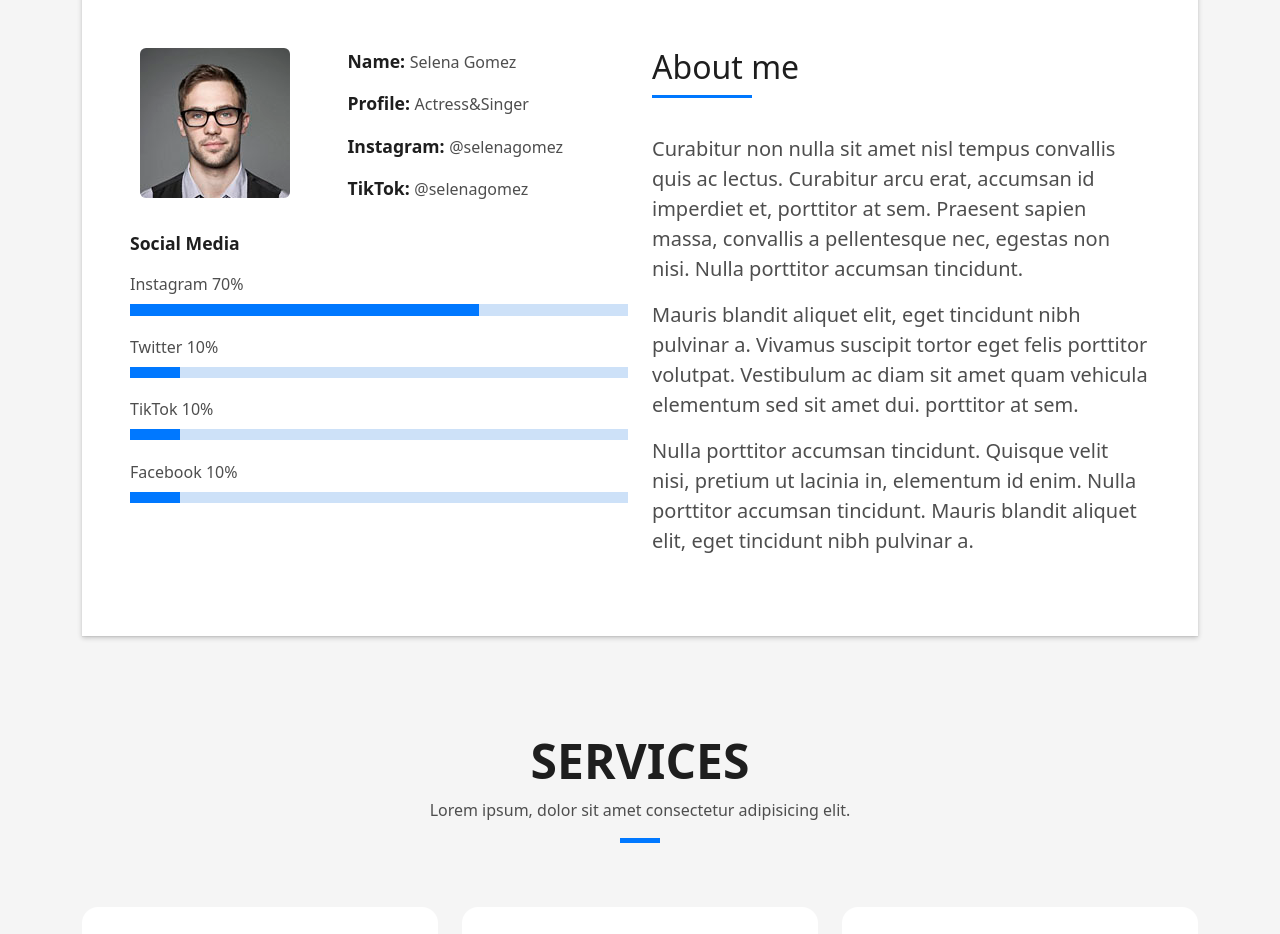
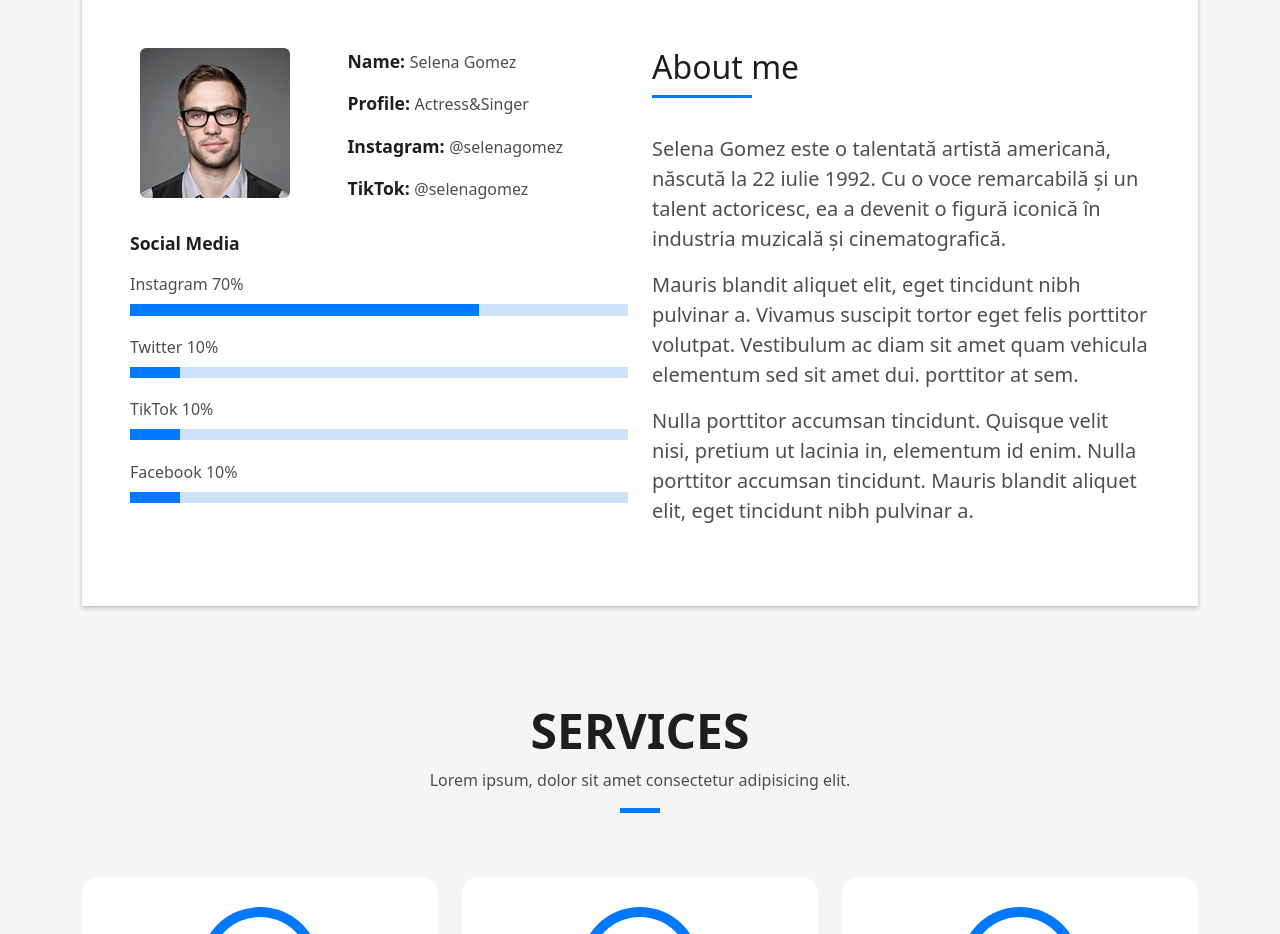
Before and after one commit to NedelcuCarmen/NedelcuCarmen.github.io, a plain HTML site: page index.html in a window 1280 px wide. Shown: the part 880-1814 px from the top of the page. Drawn offline with Linux system fonts and the light colour scheme.

Commit message:
Update index.html

```diff
--- a/index.html
+++ b/index.html
@@ -133,10 +133,7 @@
                       </h5>
                     </div>
                     <p class="lead">
-                      Curabitur non nulla sit amet nisl tempus convallis quis ac lectus. Curabitur arcu erat, accumsan id
-                      imperdiet et, porttitor
-                      at sem. Praesent sapien massa, convallis a pellentesque nec, egestas non nisi. Nulla
-                      porttitor accumsan tincidunt.
+                  Selena Gomez este o talentată artistă americană, născută la 22 iulie 1992. Cu o voce remarcabilă și un talent actoricesc, ea a devenit o figură iconică în industria muzicală și cinematografică.
                     </p>
                     <p class="lead">
                       Mauris blandit aliquet elit, eget tincidunt nibh pulvinar a. Vivamus suscipit tortor eget felis
```
